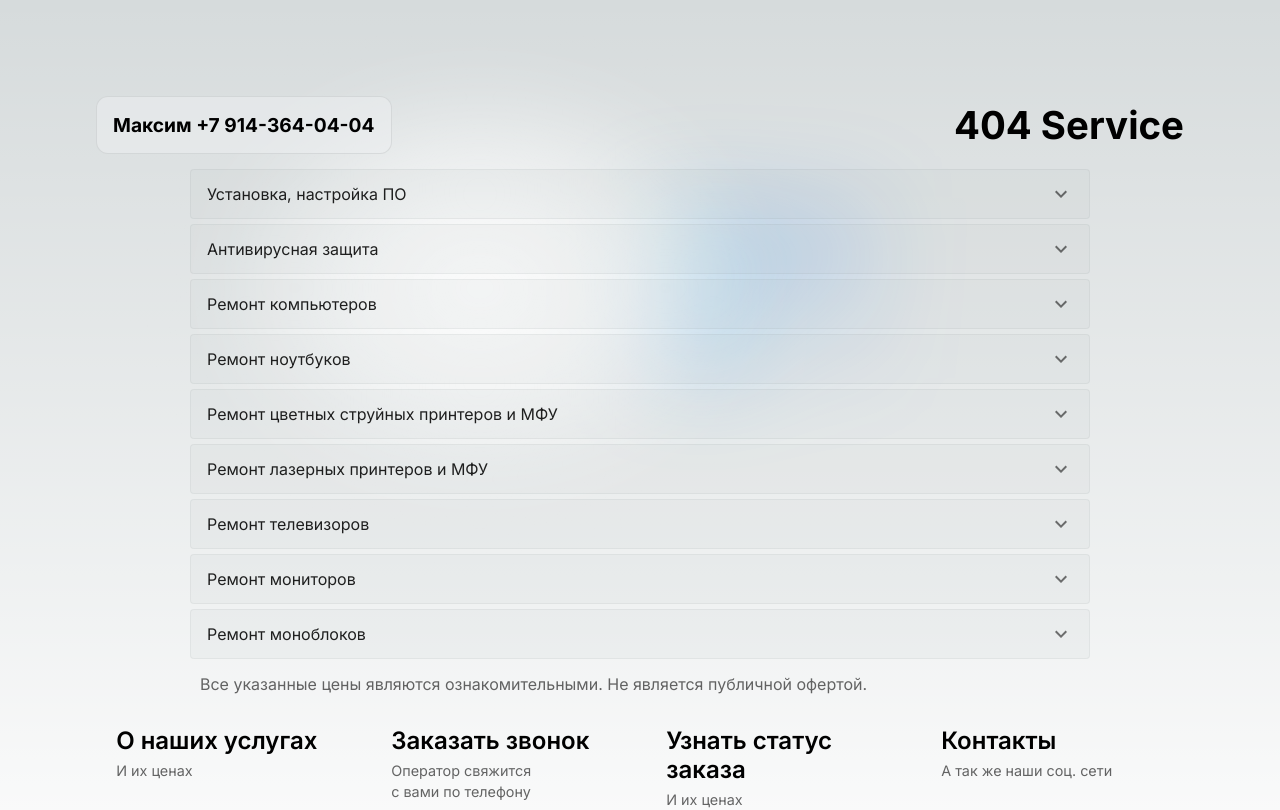
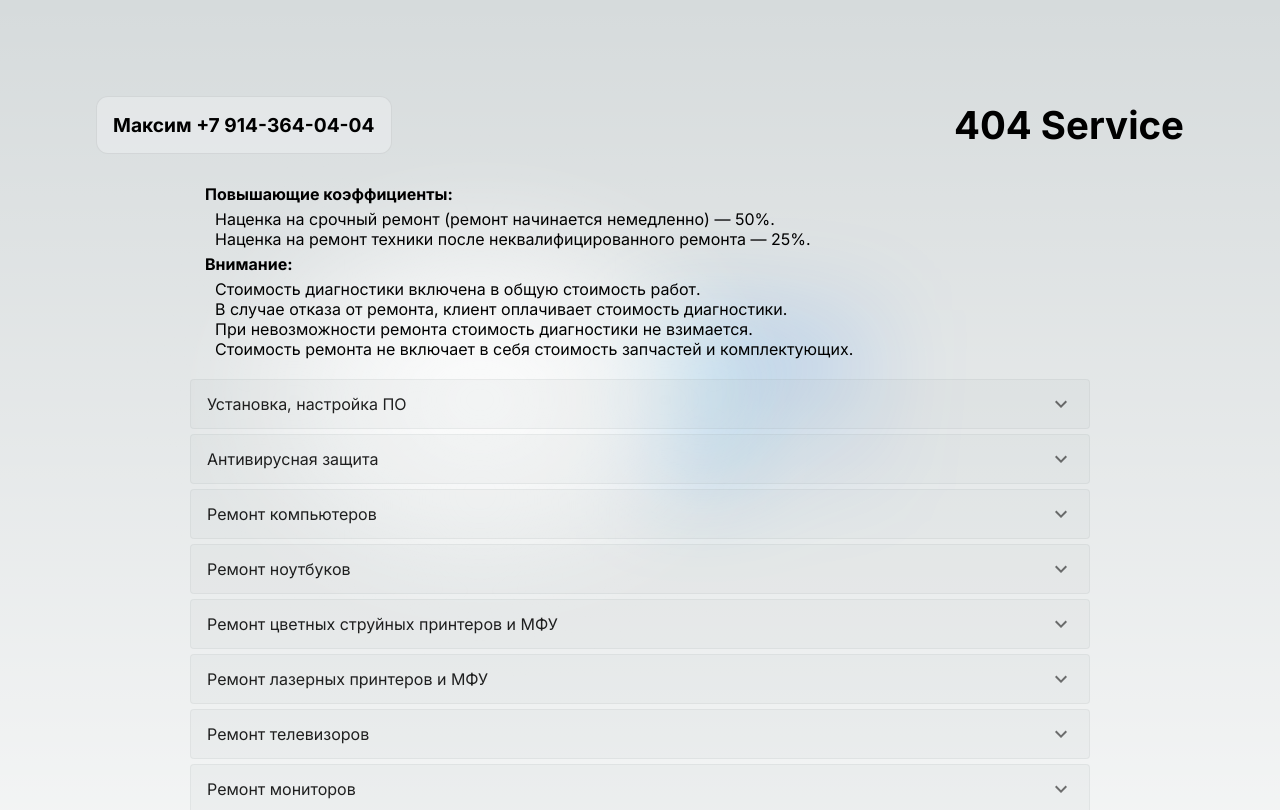
Before and after one commit to EndreiDarkRose/404Service, a Next.js app: page /services in a window 1280 px wide. Shown: the top 810 px of the page. Built offline with nearby package versions, Linux system fonts and the light colour scheme.

Commit message:
fix css contacts

```diff
--- a/src/app/call/page.tsx
+++ b/src/app/call/page.tsx
@@ -1,6 +1,6 @@
 "use client";
 import React, { useState } from "react";
-import CallForm from "../components/CallForm/CallForm";
+import CallForm from "../components/callForm/CallForm";
 import SuccessMessage from "../components/SuccessMessage/SuccessMessage";
 
 export default function Call() {
--- /dev/null
+++ b/src/app/components/RepairPricing/RepairPricing.tsx
@@ -0,0 +1,30 @@
+import React from "react";
+import styles from "./repairPricing.module.scss";
+
+const RepairPricing = () => {
+  return (
+    <div className={styles.repairPricingContainer}>
+      <p className={styles.repairPricingInfo}>Повышающие коэффициенты:</p>
+      <ul className={styles.repairTermsList}>
+        <li>Наценка на срочный ремонт (ремонт начинается немедленно) — 50%.</li>
+        <li>
+          Наценка на ремонт техники после неквалифицированного ремонта — 25%.
+        </li>
+      </ul>
+      <p className={styles.repairPricingInfo}>Внимание:</p>
+      <ul className={styles.repairTermsList}>
+        <li>Стоимость диагностики включена в общую стоимость работ.</li>
+        <li>
+          В случае отказа от ремонта, клиент оплачивает стоимость диагностики.
+        </li>
+        <li>При невозможности ремонта стоимость диагностики не взимается.</li>
+        <li>
+          Стоимость ремонта не включает в себя стоимость запчастей и
+          комплектующих.
+        </li>
+      </ul>
+    </div>
+  );
+};
+
+export default RepairPricing;
--- /dev/null
+++ b/src/app/components/RepairPricing/repairPricing.module.scss
@@ -0,0 +1,10 @@
+.repairPricingContainer {
+  padding: 15px;
+  .repairPricingInfo {
+    font-weight: bold;
+  }
+  .repairTermsList {
+    list-style: none;
+    padding: 5px 10px;
+  }
+}
--- a/src/app/components/center/center.module.scss
+++ b/src/app/components/center/center.module.scss
@@ -2,9 +2,13 @@
   display: flex;
   justify-content: center;
   align-items: center;
-  position: absolute;
+  position: fixed;
+  top: 0;
+  right: 0;
+  bottom: 0;
+  left: 0;
+  z-index: -1;
   padding: 15%;
-  z-index: -1;
 
   &::before {
     background: var(--secondary-glow);
--- a/src/app/components/info/info.module.scss
+++ b/src/app/components/info/info.module.scss
@@ -11,7 +11,7 @@
     display: flex;
     flex-shrink: 1;
     flex-direction: column;
-    margin-bottom: 10px;
+    margin-bottom: 100px;
     max-width: 320px;
     text-align: center;
     z-index: 1;
--- a/src/app/components/map/YandexMap.tsx
+++ b/src/app/components/map/YandexMap.tsx
@@ -7,7 +7,7 @@ const YandexMap = () => {
   return (
     <YMaps>
       <Map
-        width={1000}
+        width="100%"
         defaultState={{
           center: [52.028380828855774, 113.5011511534117],
           zoom: 16,
--- a/src/app/services/page.tsx
+++ b/src/app/services/page.tsx
@@ -7,6 +7,7 @@ import AccordionSummary from "@mui/material/AccordionSummary";
 import ExpandMoreIcon from "@mui/icons-material/ExpandMore";
 
 import { servicesList } from "./serviceList";
+import RepairPricing from "../components/RepairPricing/RepairPricing";
 
 const Services = () => {
   const [expanded, setExpanded] = React.useState<string | false>(false);
@@ -15,8 +16,11 @@ const Services = () => {
     (panel: string) => (event: React.SyntheticEvent, isExpanded: boolean) => {
       setExpanded(isExpanded ? panel : false);
     };
+
   return (
     <div className={styles.servicesAccordion}>
+      <RepairPricing />
+
       {servicesList.map((item, index) => (
         <div key={index}>
           <Accordion
```
Also changed, not shown: src/app/components/info/Info.tsx (+1 -6 lines), src/app/contacts/contacts.module.scss (+31 -0 lines), src/app/contacts/page.tsx (+15 -6 lines).
